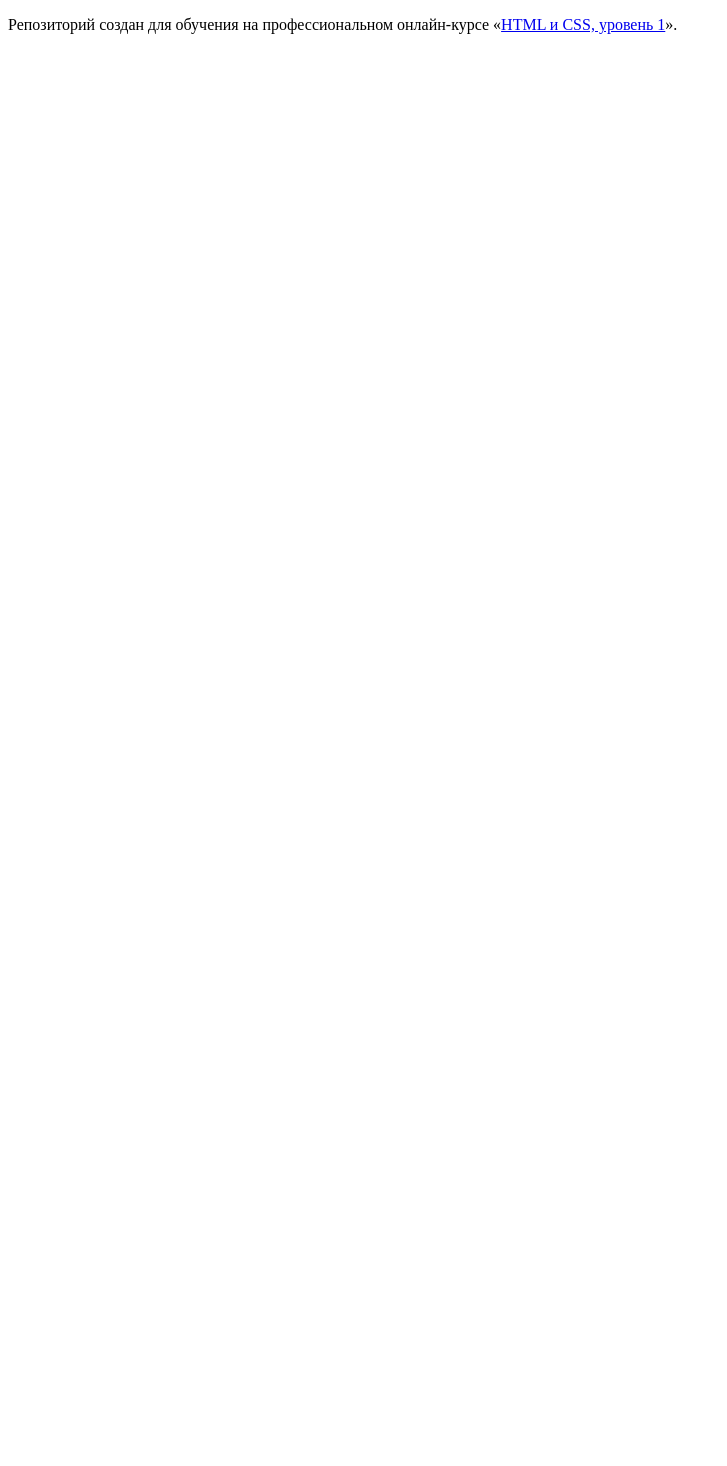
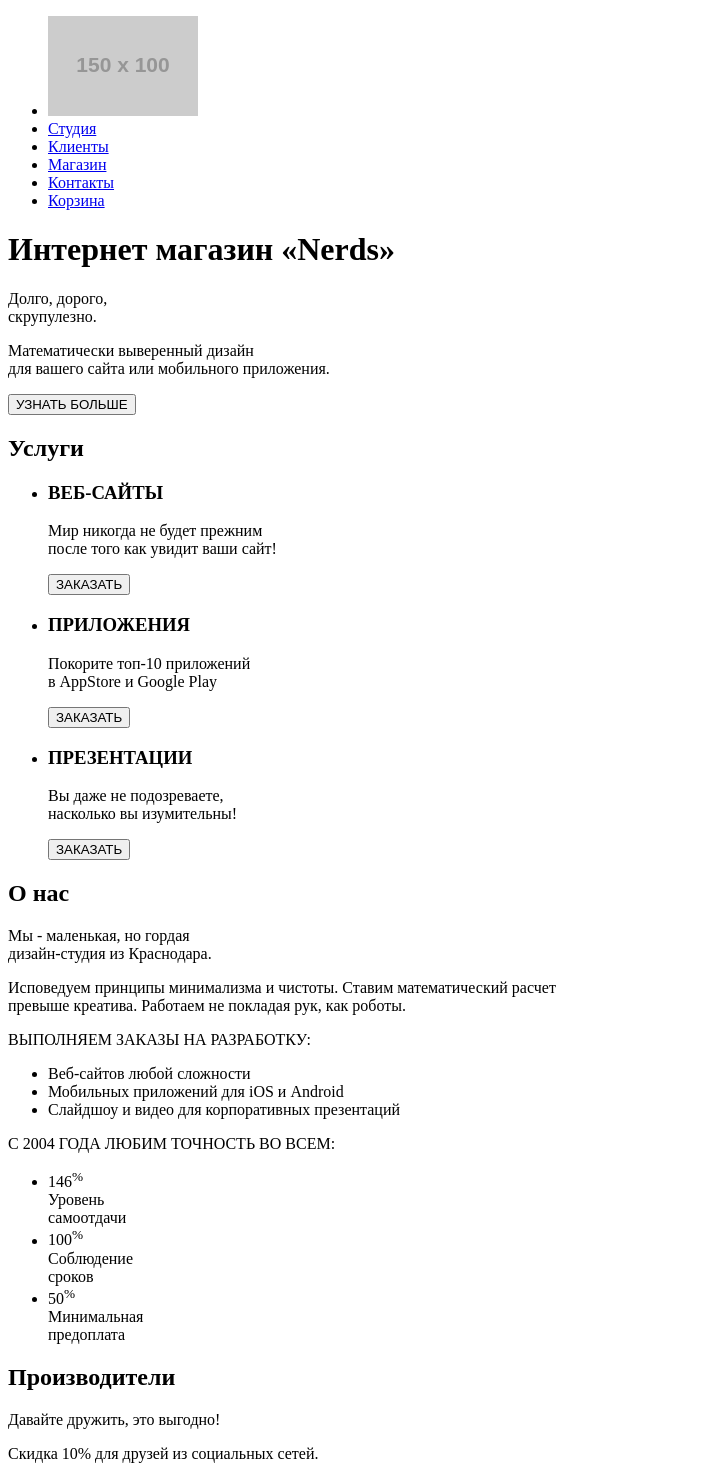
Before and after one commit to Rinat-1987/1527513-nerds-30, a plain HTML site: page index.html in a window 1280 px wide. Shown: the whole page, without its empty margins (0-727 px from the left). Before the commit the page ends 800 px from the top, so only its background shows below. Drawn offline with Linux system fonts and the light colour scheme; placeholder pictures from the web are drawn by us.

Commit message:
Разметил главную страницу

```diff
--- a/index.html
+++ b/index.html
@@ -5,8 +5,82 @@
     <title>HTML Academy: Нёрдс</title>
   </head>
   <body>
-
-    <p>Репозиторий создан для обучения на профессиональном онлайн‑курсе «<a href="https://htmlacademy.ru/intensive/htmlcss">HTML и CSS, уровень 1</a>».</p>
-
-  </body>
+    <header>
+      <nav>
+      <ul class="">
+        <li>
+          <a class="">
+            <img src="https://via.placeholder.com/150x100" alt="Логотип">
+          </a>
+        </li>
+        <li><a href="#">Студия</a>
+        </li>
+        <li>
+          <a href="#">Клиенты</a>
+        </li>
+        <li>
+          <a href="catalog.html">Магазин</a>
+        </li>
+        <li>
+          <a href="#">Контакты</a>
+        </li>
+        <li>
+          <a href="#">Корзина</a>
+        </li>
+        </ul>
+      </nav>
+      </header>
+      <main>
+  <h1>Интернет магазин «Nerds»</h1>
+  <p>Долго, дорого,<br> скрупулезно.</p>
+ <p>Математически выверенный дизайн<br> для вашего сайта или мобильного приложения.</p>
+<button type="submit">УЗНАТЬ БОЛЬШЕ</button>
+  <section class="services">
+    <h2>Услуги</h2>
+<ul>
+  <li>
+    <h3>ВЕБ-САЙТЫ</h3>
+    <p>Мир никогда не будет прежним<br> после того как увидит ваши сайт!</p>
+    <button type="button">ЗАКАЗАТЬ</button>
+  </li>
+  <li>
+    <h3>ПРИЛОЖЕНИЯ</h3>
+    <p>Покорите топ-10 приложений<br> в AppStore и Google Play</p>
+    <button type="button">ЗАКАЗАТЬ</button>
+  </li>
+  <li>
+    <h3>ПРЕЗЕНТАЦИИ</h3>
+    <p>Вы даже не подозреваете,<br> насколько вы изумительны!</p>
+    <button type="button">ЗАКАЗАТЬ</button>
+  </li>
+</ul>
+  </section>
+  <section class="about">
+    <h2>О нас</h2>
+  <p>Мы - маленькая, но гордая<br> дизайн-студия из Краснодара.</p>
+  <p><span>Исповедуем принципы минимализма и чистоты. Ставим математический расчет<br> превыше креатива. Работаем не покладая рук, как роботы.</span></p>
+  <p>ВЫПОЛНЯЕМ ЗАКАЗЫ НА РАЗРАБОТКУ:
+  <ul>
+  <li>Веб-сайтов любой сложности</li>
+  <li>Мобильных приложений для iOS и Android</li>
+  <li>Слайдшоу и видео для корпоративных презентаций</li>
+</ul>
+</p>
+<p>С 2004 ГОДА ЛЮБИМ ТОЧНОСТЬ ВО ВСЕМ:
+  <ul>
+    <li>146<sup>%</sup><br><span>Уровень<br>самоотдачи</span></li>
+    <li>100<sup>%</sup><br><span>Соблюдение<br>сроков</span></li>
+    <li>50<sup>%</sup><br><span>Минимальная<br>предоплата</span></li>
+  </ul>
+</p>
+</section>
+  <section class="companies">
+    <h2>Производители</h2>
+  </section>
+      </main>
+<footer>
+  <p>Давайте дружить, это выгодно!</p>
+  <span>Скидка 10% для друзей из социальных сетей.</span>
+</footer>
+   </body>
 </html>
```
